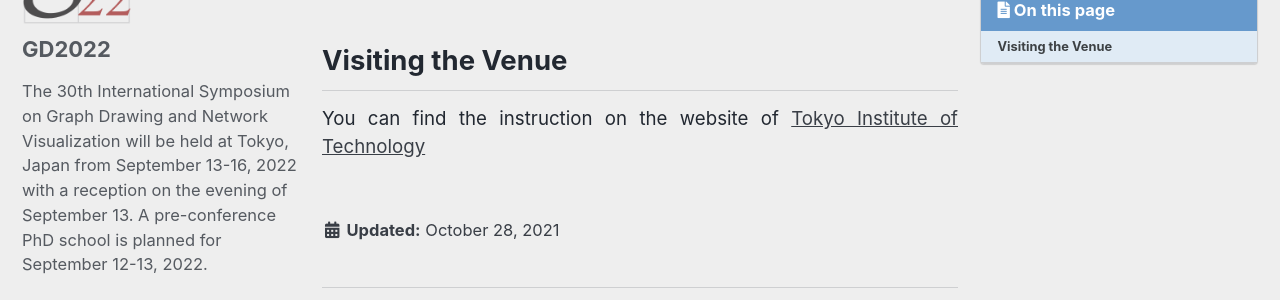
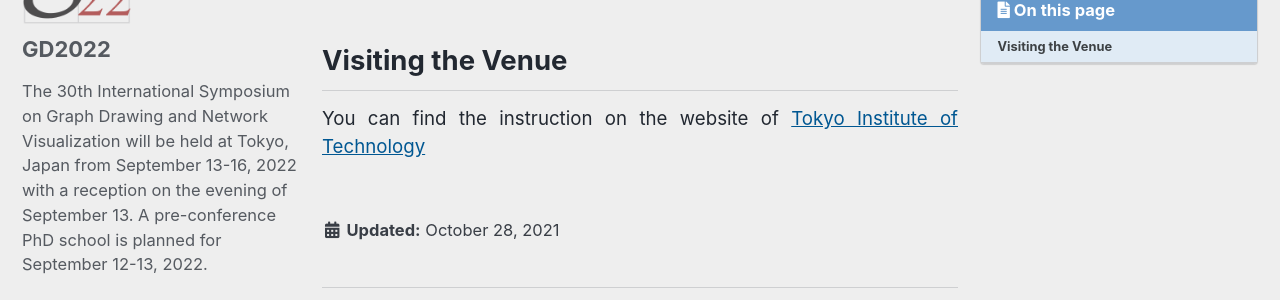
Before and after one commit to graphdrawing/gd2022, a Jekyll site: the page built from pages/venue.md, in a window 1280 px wide. Shown: the part 526-826 px from the top of the page. Built offline with Jekyll 4.4.1, drawn with Linux system fonts in a browser that asks for light colours; cached includes are drawn as plain includes.

Commit message:
update hyperlink color

```diff
--- a/assets/css/main.scss
+++ b/assets/css/main.scss
@@ -4,5 +4,7 @@
 
 @charset "utf-8";
 
+$link-color: #005792;
+
 @import "minimal-mistakes/skins/{{ site.minimal_mistakes_skin | default: 'default' }}"; // skin
 @import "minimal-mistakes"; // main partials
```
